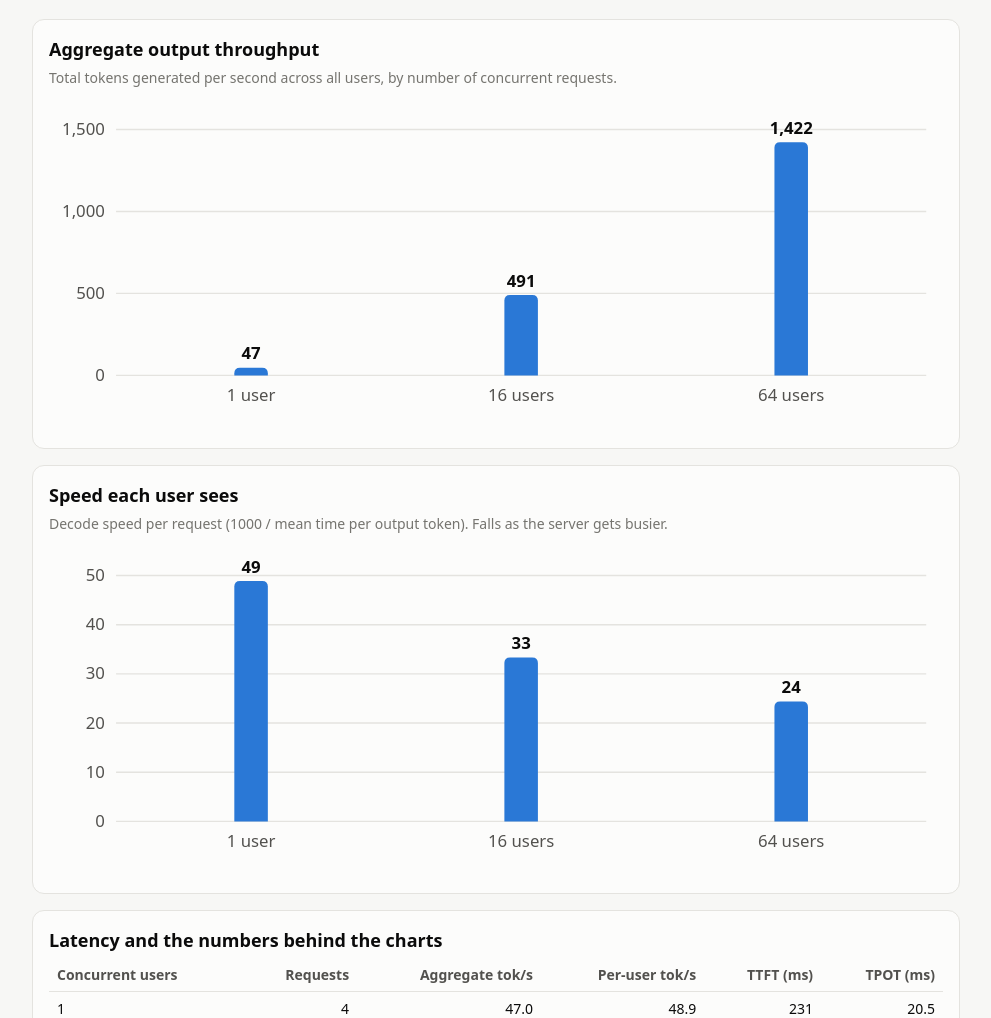
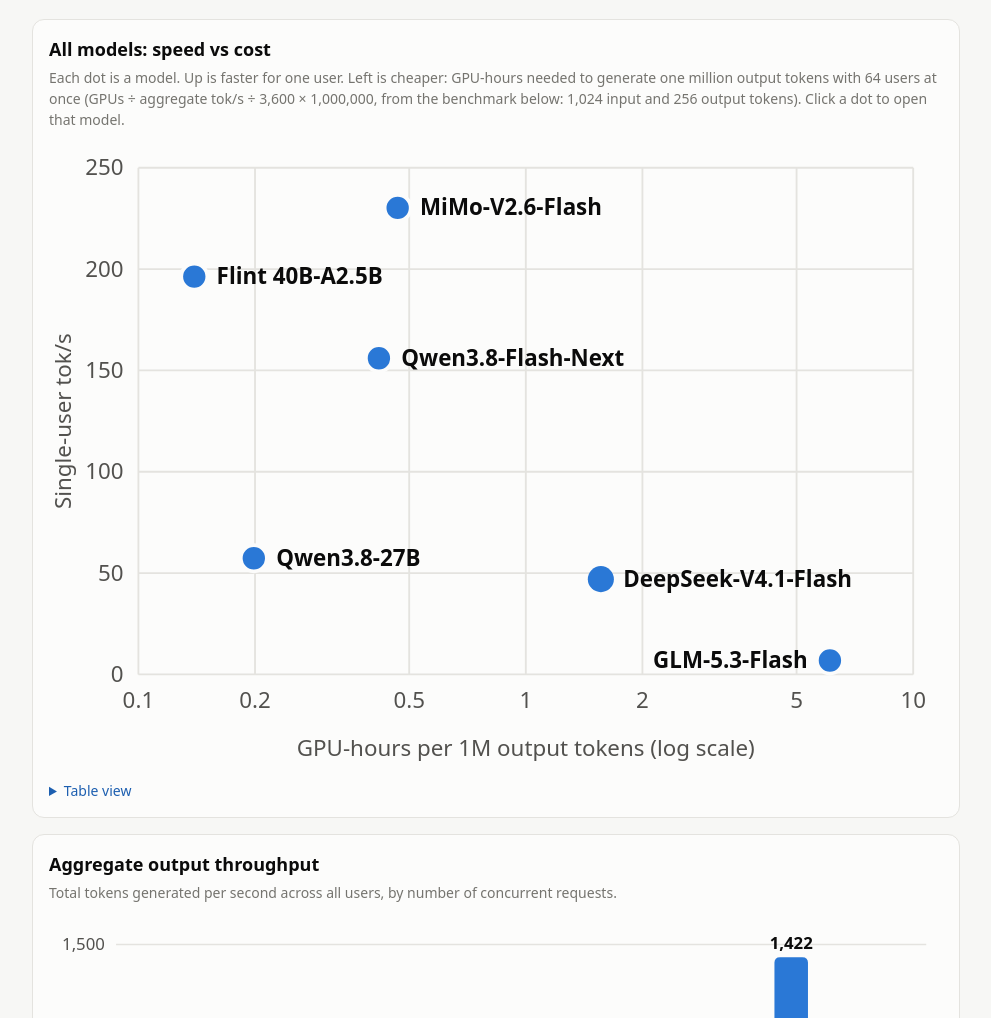
Before and after one commit to wd7512/how-to-run-llm-on-isambard, a plain HTML site: page docs/index.html in a window 1280 px wide. Shown: the part 340-1358 px from the top of the page, without its empty margins (144-1135 px from the left). Drawn offline with Linux system fonts and the light colour scheme.

Commit message:
Site: speed-vs-cost scatter (GPU-hours per 1M output tokens vs single-user tok/s)
Co-Authored-By: Claude Sonnet 5.5 <noreply@anthropic.com>

```diff
--- a/docs/index.html
+++ b/docs/index.html
@@ -61,6 +61,8 @@ svg text { fill: var(--text-secondary); font: 12px system-ui, sans-serif; }
 svg text.val { fill: var(--text-primary); font-weight: 600; font-variant-numeric: tabular-nums; }
 svg .grid { stroke: var(--grid); stroke-width: 1; }
 svg .mark { fill: var(--series-1); }
+svg .dot { fill: var(--series-1); stroke: var(--surface-1); stroke-width: 2px; }
+svg .dot.cur { stroke: var(--text); stroke-width: 2.5px; }
 svg .mark.neutral { fill: var(--series-neutral); }
 svg .mark:hover { opacity: .8; }
 .legend { display: flex; gap: 16px; font-size: 13px; color: var(--text-secondary); margin: 4px 0 8px; }
@@ -90,6 +92,13 @@ footer { margin-top: 32px; font-size: 14px; color: var(--text-muted); }
   <div class="switch" role="tablist" aria-label="Model" id="switch"></div>
 
   <section class="tiles" id="tiles" aria-label="Headline numbers"></section>
+
+  <section class="card">
+    <h2>All models: speed vs cost</h2>
+    <p class="desc">Each dot is a model. Up is faster for one user. Left is cheaper: GPU-hours needed to generate one million output tokens with 64 users at once (GPUs &divide; aggregate tok/s &divide; 3,600 &times; 1,000,000, from the benchmark below: 1,024 input and 256 output tokens). Click a dot to open that model.</p>
+    <div id="c-scatter"></div>
+    <details><summary>Table view</summary><div class="tablewrap"><table id="t-scatter"></table></div></details>
+  </section>
 
   <section class="card">
     <h2>Aggregate output throughput</h2>
@@ -276,6 +285,42 @@ function columns(target, data, valueKey, unit, tipFn, decimals) {
   target.appendChild(svg);
 }
 
+// Scatter: x = GPU-hours per 1M output tokens at 64 users (log), y = single-user tok/s.
+function gpuHoursPerMTok(M) { return M.rate / (M.bench[2].tps * 3600) * 1e6; }
+function scatter() {
+  const keys = Object.keys(MODELS);
+  const pts = keys.map(k => ({k, label: MODELS[k].label, x: gpuHoursPerMTok(MODELS[k]), y: MODELS[k].bench[0].tps, gpus: MODELS[k].rate, agg: MODELS[k].bench[2].tps}));
+  const W = 480, H = 340, L = 48, R = 16, T = 16, B = 52;
+  const lo = Math.pow(10, Math.floor(Math.log10(Math.min(...pts.map(p => p.x)) * 0.8)));
+  const hi = Math.pow(10, Math.ceil(Math.log10(Math.max(...pts.map(p => p.x)) * 1.2)));
+  const ymax = Math.ceil(Math.max(...pts.map(p => p.y)) / 50) * 50;
+  const xs = v => L + (W - L - R) * (Math.log10(v) - Math.log10(lo)) / (Math.log10(hi) - Math.log10(lo));
+  const ys = v => T + (H - T - B) * (1 - v / ymax);
+  const svg = el("svg", {viewBox: `0 0 ${W} ${H}`, role: "img", "aria-label": "Single-user speed against GPU-hours per million output tokens"});
+  for (let v = 0; v <= ymax; v += 50) {
+    el("line", {class: "grid", x1: L, x2: W - R, y1: ys(v), y2: ys(v)}, svg);
+    const t = el("text", {x: L - 8, y: ys(v) + 4, "text-anchor": "end"}, svg); t.textContent = fmt(v);
+  }
+  [0.1, 0.2, 0.5, 1, 2, 5, 10, 20].filter(v => v >= lo && v <= hi).forEach(v => {
+    el("line", {class: "grid", x1: xs(v), x2: xs(v), y1: T, y2: H - B}, svg);
+    const t = el("text", {x: xs(v), y: H - B + 18, "text-anchor": "middle"}, svg); t.textContent = v;
+  });
+  const xl = el("text", {x: (L + W - R) / 2, y: H - 8, "text-anchor": "middle"}, svg); xl.textContent = "GPU-hours per 1M output tokens (log scale)";
+  const yl = el("text", {x: 12, y: (T + H - B) / 2, "text-anchor": "middle", transform: `rotate(-90 12 ${(T + H - B) / 2})`}, svg); yl.textContent = "Single-user tok/s";
+  pts.forEach(p => {
+    const cx = xs(p.x), cy = ys(p.y), cur = p.k === current, left = cx > W * 0.66;
+    const g = el("g", {style: "cursor:pointer"}, svg);
+    el("circle", {cx, cy, r: 7, class: "dot" + (cur ? " cur" : "")}, g);
+    const t = el("text", {class: "val", x: left ? cx - 12 : cx + 12, y: cy + 4, "text-anchor": left ? "end" : "start"}, g); t.textContent = p.label;
+    hover(g, `${p.label}: ${fmt(p.y, 0)} tok/s for one user; ${fmt(p.x, 2)} GPU-hours per 1M output tokens (${p.gpus} GPU${p.gpus > 1 ? "s" : ""}, ${fmt(p.agg, 0)} tok/s at 64 users)`);
+    g.addEventListener("click", () => { current = p.k; history.replaceState(null, "", "?model=" + current); render(); });
+  });
+  document.getElementById("c-scatter").appendChild(svg);
+  document.getElementById("t-scatter").innerHTML =
+    "<thead><tr><th>Model</th><th>GPUs</th><th>1-user tok/s</th><th>64-user tok/s</th><th>GPU-hours per 1M output tokens</th></tr></thead><tbody>" +
+    pts.map(p => `<tr><td>${p.label}</td><td>${p.gpus}</td><td>${fmt(p.y, 1)}</td><td>${fmt(p.agg, 0)}</td><td>${fmt(p.x, 2)}</td></tr>`).join("") + "</tbody>";
+}
+
 function render() {
   const M = MODELS[current]; bench = M.bench; cost = M.cost;
   document.title = M.label + " on Isambard-AI";
@@ -285,7 +330,7 @@ function render() {
   document.getElementById("cost-h").textContent = `What it costs you: about ${fmt(tot, 1)} GPU-hours to get running`;
   document.getElementById("cost-d").textContent = `GPU-hours for the three jobs in the guide, from Slurm accounting (1 GPU = 0.25 node-hours, so ${fmt(tot, 1)} GPU-hours = ${fmt(tot / 4, 1)} node-hours). Isambard charges per GPU, so fewer GPUs cost less. The download is one-off per model and the container is shared. Serving this model costs ${M.rate} GPU-hour${M.rate > 1 ? "s" : ""} per hour the job runs.`;
   document.getElementById("caveats").innerHTML = M.caveats.map(c => `<li>${c}</li>`).join("");
-  ["c-throughput", "c-peruser", "c-cost"].forEach(id => document.getElementById(id).innerHTML = "");
+  ["c-throughput", "c-peruser", "c-cost", "c-scatter"].forEach(id => document.getElementById(id).innerHTML = "");
   document.getElementById("switch").innerHTML = Object.keys(MODELS).map(k => `<button role="tab" data-k="${k}" aria-selected="${k === current}">${MODELS[k].label}</button>`).join("");
   document.querySelectorAll("#switch button").forEach(b => b.onclick = () => { current = b.dataset.k; history.replaceState(null, "", "?model=" + current); render(); });
 columns(document.getElementById("c-throughput"), bench, "tps", "", d =>
@@ -322,6 +367,7 @@ function costChart() {
     `<tr><td><strong>Total</strong></td><td><strong>${fmt(cost.reduce((a, d) => a + d.h, 0), 2)}</strong></td></tr></tbody>`;
 }
   costChart();
+  scatter();
 }
 render();
 </script>
```
Also changed, not shown: 1 other file.
